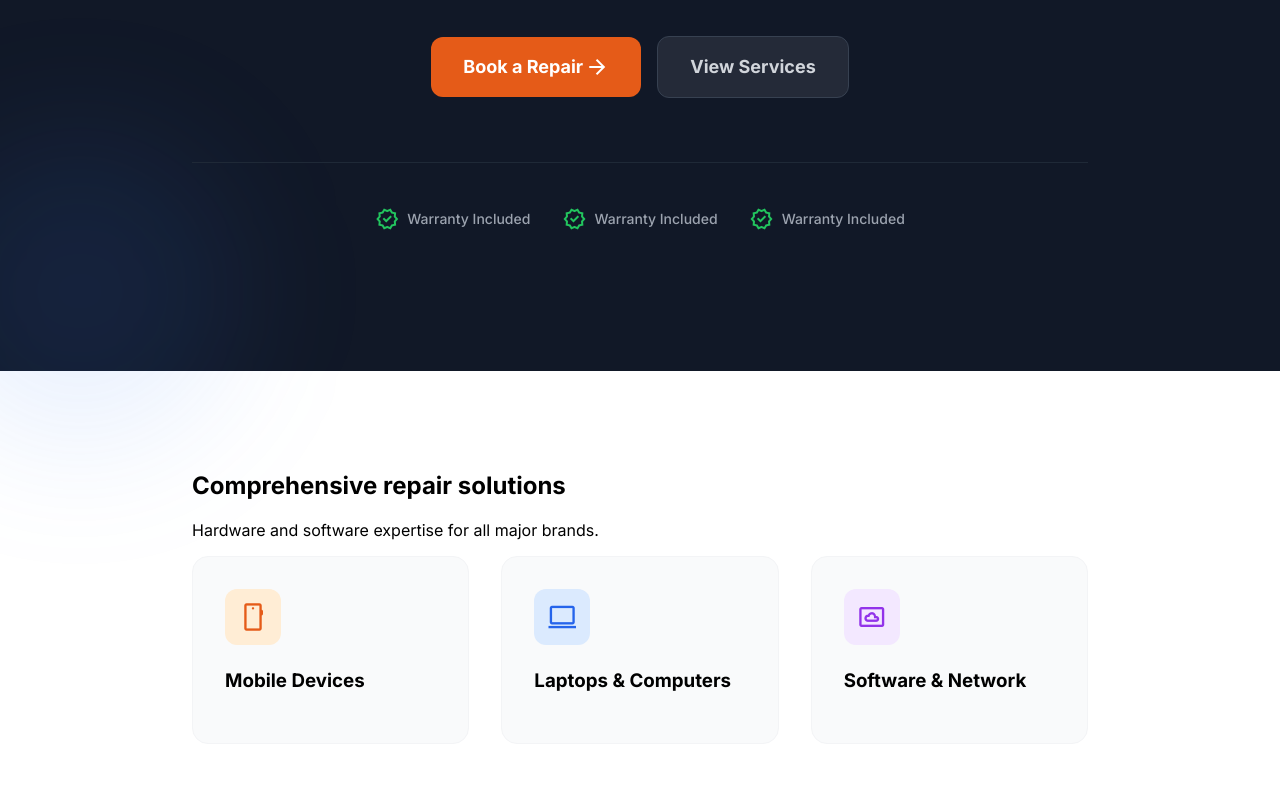
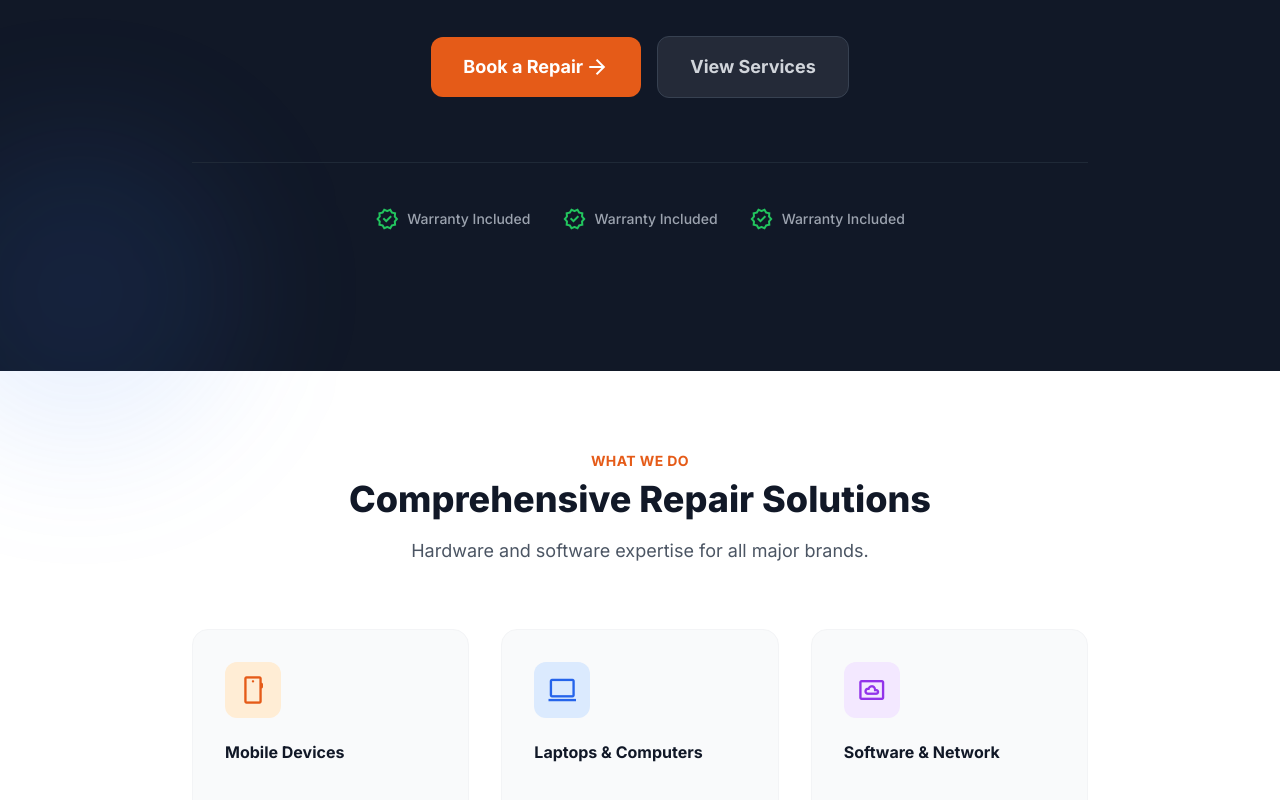
Before and after one commit to togwat/vrepair-website, a React (Vite) app: page / in a window 1280 px wide. Shown: the part 548-1348 px from the top of the page. Built offline with nearby package versions, Linux system fonts and the light colour scheme.

Commit message:
Section1 text & responsiveness

```diff
--- a/index.html
+++ b/index.html
@@ -3,7 +3,7 @@
   <head>
     <meta charset="UTF-8" />
     <link rel="icon" type="image/svg+xml" href="/vite.svg" />
-    <link rel="stylesheet" href="https://fonts.googleapis.com/css2?family=Inter:wght@400;500;600;700&display=swap" />
+    <link rel="stylesheet" href="https://fonts.googleapis.com/css2?family=Inter:wght@300;400;500;600;700;800&display=swap" />
     <link rel="stylesheet" href="https://fonts.googleapis.com/css2?family=Material+Symbols+Outlined:wght,FILL@100..700,0..1&amp;display=swap" />
     <meta name="viewport" content="width=device-width, initial-scale=1.0" />
     <title>vrepair-website</title>
--- a/src/index.css
+++ b/src/index.css
@@ -5,6 +5,7 @@
   /* colours */
   --colour-accent: #E55B18;
   --colour-accent-hover: #B74913;
+  --colour-grey-text-black: #111827;
   --colour-grey-text-dark: #4B5563;
   --colour-grey-text-light: #D1D5DB;
 
@@ -24,6 +25,8 @@ body {
   min-height: 100vh;
 
   overflow-x: hidden;
+
+  color: var(--colour-grey-text-black);
 }
 
 .transition-default {
--- a/src/pages/home/components/Section1.tsx
+++ b/src/pages/home/components/Section1.tsx
@@ -4,20 +4,23 @@ import './css/Section1.css'
 export default function Section1() {
     return (
         <section className="section1">
-            <h2>Comprehensive repair solutions</h2>
-            <p>Hardware and software expertise for all major brands.</p>
+            <div className="section1-text">
+                <h2>What we do</h2>
+                <h3>Comprehensive Repair Solutions</h3>
+                <p>Hardware and software expertise for all major brands.</p>
+            </div>
 
             <div className="section1-boxes">
                 <Section1Box accentColour1="#E55B18" accentColour2="#FFEDD5" icon="smartphone">
-                    <h3>Mobile Devices</h3>
+                    <h4>Mobile Devices</h4>
                 </Section1Box>
 
                 <Section1Box accentColour1="#2564EB" accentColour2="#DBEAFE" icon="computer">
-                    <h3>Laptops & Computers</h3>
+                    <h4>Laptops & Computers</h4>
                 </Section1Box>
 
                 <Section1Box accentColour1="#9233EA" accentColour2="#F3E8FF" icon="settings_system_daydream">
-                    <h3>Software & Network</h3>
+                    <h4>Software & Network</h4>
                 </Section1Box>
             </div>
         </section>
--- a/src/pages/home/components/css/Hero.css
+++ b/src/pages/home/components/css/Hero.css
@@ -61,3 +61,22 @@
     border-width: 0;
     border-top-width: 1px;
 }
+
+/* desktop (default css) */
+
+/* laptop */
+@media only screen and (max-width: 1280px) {
+
+}
+
+/* tablet */
+@media only screen and (max-width: 1024px) {
+    .hero-title {
+        font-size: 3rem;
+        line-height: 1;
+    }
+}
+/* mobile, hide links behind burger */
+@media only screen and (max-width: 768px) {
+
+}
--- a/src/pages/home/components/css/Section1.css
+++ b/src/pages/home/components/css/Section1.css
@@ -4,6 +4,40 @@
 
     padding-left: 12rem;
     padding-right: 12rem;
+}
+
+.section1-text {
+    text-align: center;
+
+    margin-bottom: 4rem;
+}
+
+.section1-text h2 {
+    font-size: 0.875rem;
+    line-height: 1.25rem;
+    letter-spacing: 0.025rem;
+    font-weight: 700;   /* bold */
+    color: var(--colour-accent);
+
+    margin-top: 0rem;
+    margin-bottom: 0.5rem;
+
+    text-transform: uppercase;
+}
+
+.section1-text h3 {
+    font-size: 2.25rem;
+    line-height: 2.5rem;
+    font-weight: 800;   /* extra-bold */
+
+    margin: 0;
+}
+
+.section1-text p {
+    font-size: 1.125rem;
+    line-height: 1.75rem;
+
+    color: var(--colour-grey-text-dark);
 }
 
 .section1-boxes {
@@ -21,6 +55,11 @@
 
 /* tablet */
 @media only screen and (max-width: 1024px) {
+    .section1-text h3 {
+        font-size: 1.875rem;
+        line-height: 2.25rem;
+    }
+
     .section1-boxes {
         grid-template-columns: repeat(2, minmax(0, 1fr));
         gap: 2rem;
```
